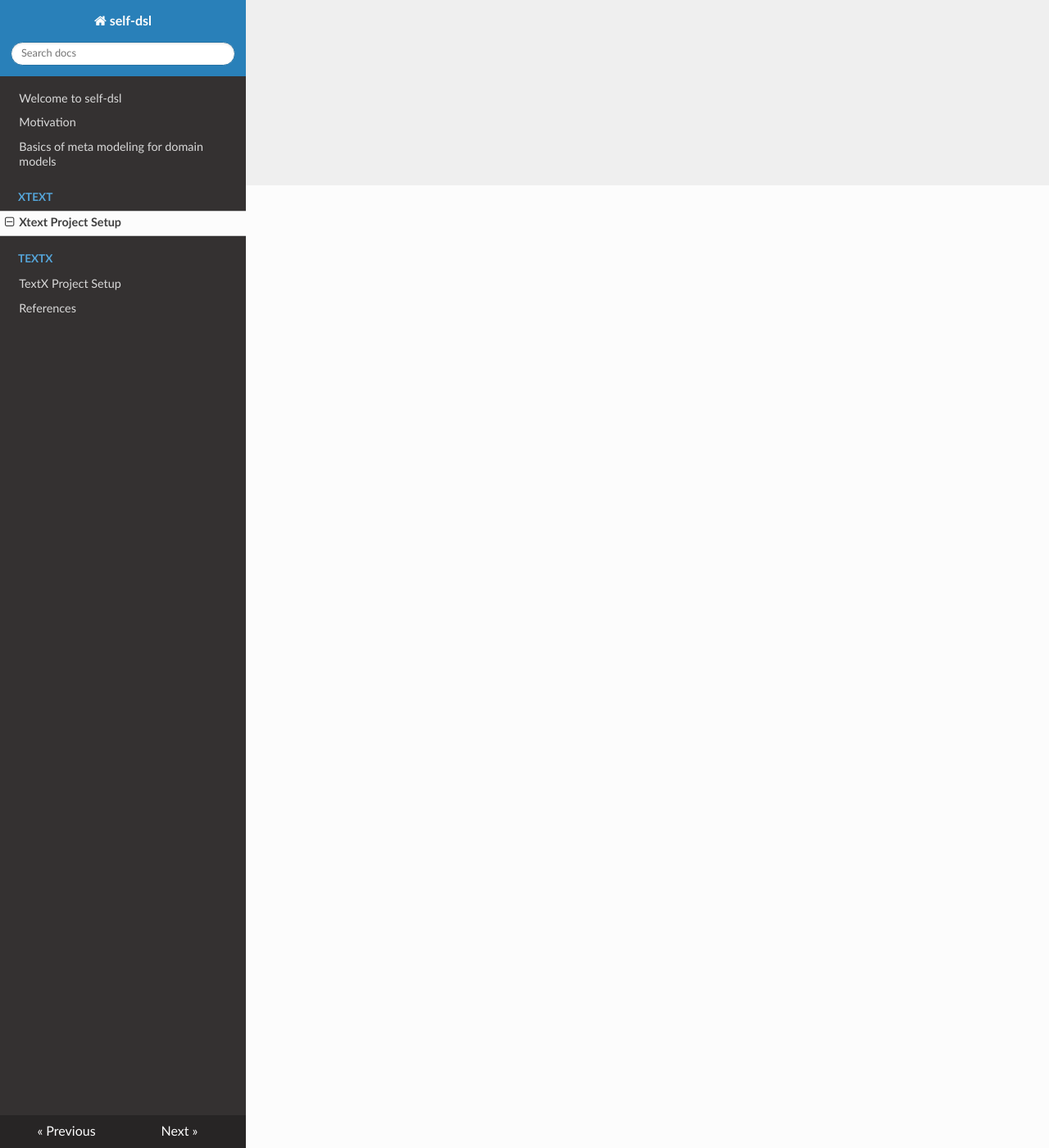
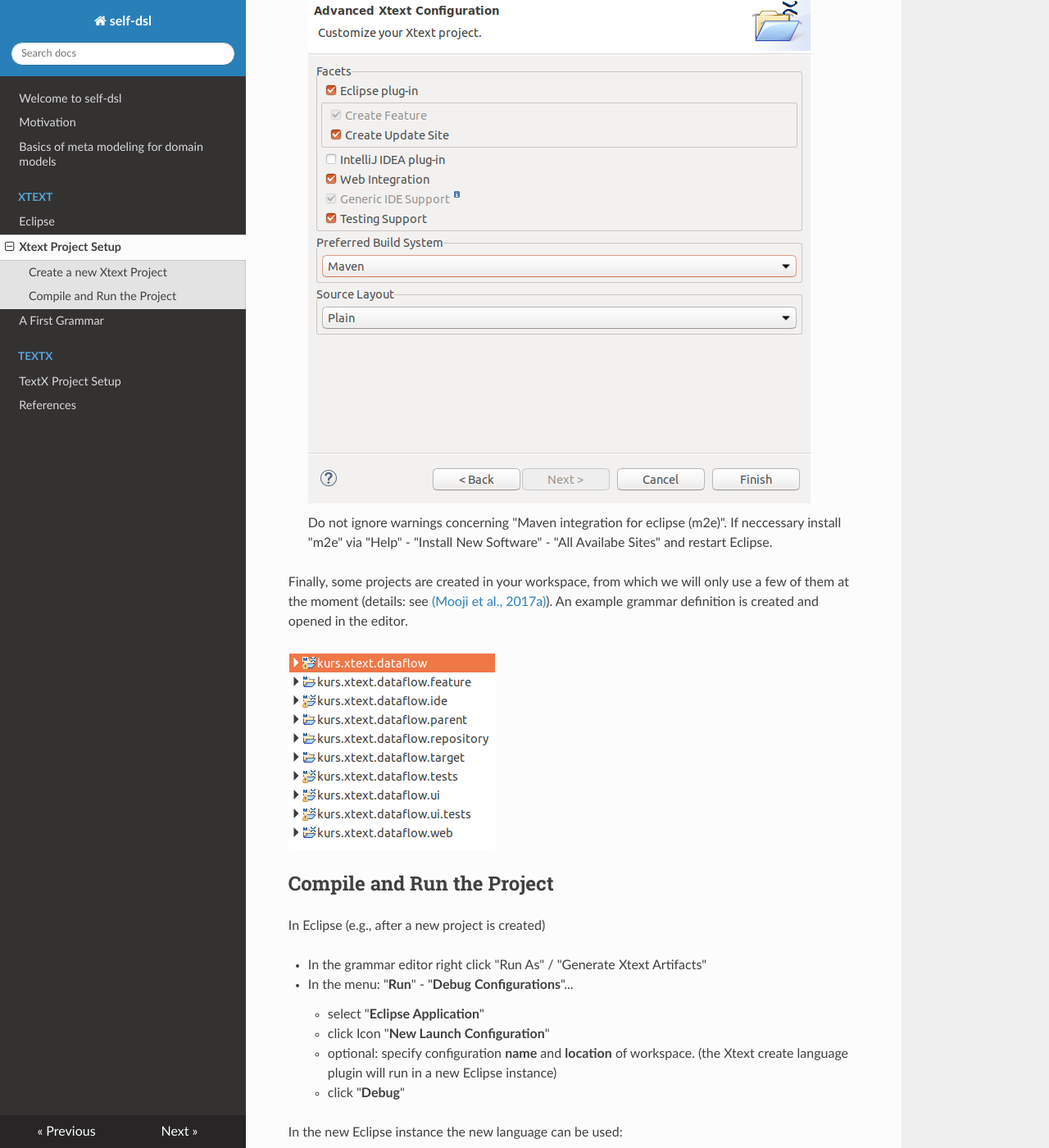
Before and after one commit to goto40/self-dsl, an MkDocs documentation site: the page built from docs/xtext_project_setup.md, in a window 1280 px wide and 1400 px high, scrolled down 1174 px. Shown: the whole window at 82% size. Built offline with MkDocs 1.6.1, drawn with Linux system fonts in a browser that asks for light colours; nearby versions of some CDN libraries; old or Windows-style settings are respelled for this version of MkDocs; some of the changed text lies outside the part shown.

Commit message:
quick hacked some old text into md. need to rework parts of it...

```diff
--- a/docs/xtext_project_setup.md
+++ b/docs/xtext_project_setup.md
@@ -1,3 +1,77 @@
 # Xtext Project Setup
 
-xxx
+## Create a new Xtext Project
+
+In Eclipse
+
+  * Select in the menu "File" - "New" - "Project".
+  * Select "Xtext Project" and click "Next"
+  * Specify the project name:
+      * "__Project name__": "course.xtext.dataflow"
+      * "__Name__": "course.xtext.dataflow.DataFlowDsl"
+      * "__Extension__": "dataflow"
+    then click "__Next__"
+
+  ![new project dialog](images/xtext_new_project1.png "new project dialog")
+
+  * In the next step can configure your project.
+    Select "Maven" as "Prefered Build System".
+
+    ![new project dialog](images/xtext_new_project2.png "new project dialog")
+
+    Do not ignore warnings concerning "Maven integration for eclipse (m2e)".
+    If neccessary install "m2e" via "Help" - "Install New Software"
+    - "All Availabe Sites" and restart Eclipse.
+
+Finally, some projects are created in your workspace, from which we will
+only use a few of them at the moment (details: see [(Mooji et al., 2017a)](references.md#mooji2017a)).
+An example grammar definition is created and opened in the editor.
+
+![project list](images/xtext_project_list.png "Xtext project list")
+
+
+## Compile and Run the Project
+
+In Eclipse (e.g., after a new project is created)
+
+  * In the grammar editor right click "Run As" / "Generate Xtext Artifacts"
+  * In the menu: "__Run__" - "__Debug Configurations__"...
+      * select "__Eclipse Application__"
+      * click Icon "__New Launch Configuration__"
+      * optional: specify configuration __name__ and __location__ of workspace.
+        (the Xtext create language plugin will run in a new Eclipse instance)
+      * click "__Debug__"
+
+In the new Eclipse instance the new language can be used:
+
+  * In the "__Package Explorer__" click "__New Project__".
+  * Select "__Java Project__“ to create a new Java Project
+    (You can also choose, e.g., a C++ or an Empty Project).
+  * Create a folder "model" in this project.
+  * In this folder create a model file: "__New__" - "__File__"
+    with "__File Name__"="test1__.dataflow__" (+"__Finish__").
+    _Note_: the file ending is important and must match the file ending
+    specified for your language.
+  * Click "__Yes__" when you are prompted
+    "Do you want to convert ... to an Xtext Project".
+
+Now you can play with your new language (type CTRL-Space to get auto
+completion). Enter the following exmaple:
+
+![project list](images/xtext_project_list.png "Xtext project list")
+
+    Hello Pierre!
+    Hello Tim!
+    Hello Markus!
+
+The grammar for this example (automatically created after project
+initialization) may look as follows. A "Model" contains "Greetings".
+Every "Greeting" consists of the Text 'Hello' and a name followed by '!'
+(details later).
+
+    grammar org.xtext.example.mydsl.MyDsl with org.eclipse.xtext.common.Terminals
+    generate myDsl "http://www.xtext.org/example/mydsl/MyDsl"
+    Model:
+        greetings+=Greeting*;
+    Greeting:
+        'Hello' name=ID '!';
--- a/mkdocs.yml
+++ b/mkdocs.yml
@@ -8,7 +8,9 @@
  - 'motivation.md'
  - 'basics.md'
  - Xtext:
+    - {'Eclipse':'xtext_eclipse.md'}
     - {'Xtext Project Setup':'xtext_project_setup.md'}
+    - {'A First Grammar':'xtext_a_first_grammar.md'}
  - TextX:
     - {'TextX Project Setup':'textx_project_setup.md'}
  - 'references.md'
```
Also changed, not shown: docs/references.md (+2 -2 lines), docs/xtext_a_first_grammar.md (added, +125 -0 lines), docs/xtext_eclipse.md (added, +29 -0 lines), docs/images/a_first_grammar_plan.png (added), docs/images/xtext_composition.png (added), docs/images/xtext_install.png (added), docs/images/xtext_new_project1.png (added), docs/images/xtext_new_project2.png (added), docs/images/xtext_project_list.png (added), docs/images/xtext_reference.png (added), docs/images/xtext_specialization.png (added).
